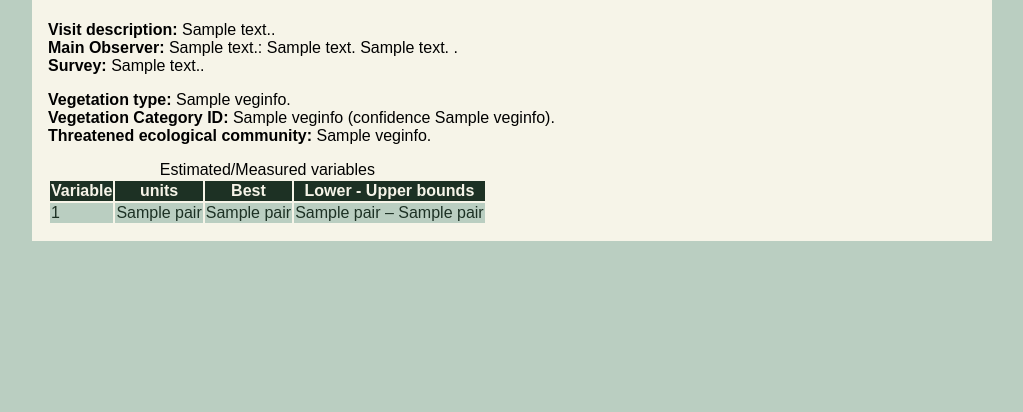
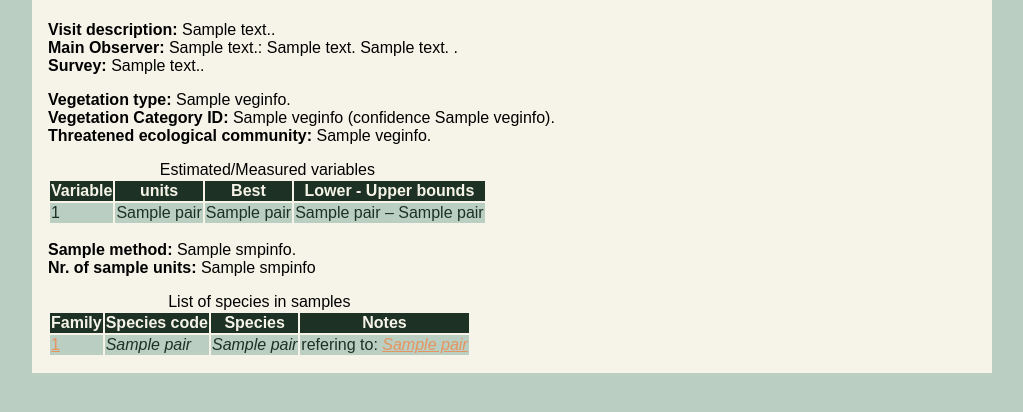
Before and after one commit to ces-unsw-edu-au/fireveg-webapp, a Flask app: template webapp/templates/sites/visit.html in a window 1280 px wide. Shown: the part 302-714 px from the top of the page, without its empty margins (128-1151 px from the left). Run offline with Flask 2, Linux system fonts and the light colour scheme; the template is opened without the code that fills it: most values are stand-ins (such as "Sample title", 1, 10 or a date in 2020); some libraries are stand-ins or nearby versions.

Commit message:
add quadrat samples

```diff
--- a/webapp/templates/sites/visit.html
+++ b/webapp/templates/sites/visit.html
@@ -114,4 +114,62 @@ No information on vegetation structure recorded.
   {% endif %}
 </div>
 
+<div>
+
+  <p>
+    {% if smpinfo == None %}
+    No information on field samples recorded.
+    {%else%}
+    <strong>Sample method:</strong>
+    	{% if smpinfo[0] == None %}
+    		<span class='empty'>Method not described.</span>
+    	{% else %}
+    		{{ smpinfo[0] }}.
+    	{% endif %}
+    <br/>
+    <strong>Nr. of sample units:</strong>
+        {{ smpinfo[1] }}
+    {% endif %}
+  </p>
+
+
+  {% if spplist|length == 0 %}
+  No information on vegetation structure recorded.
+  {%else%}
+    <table>
+      <caption>List of species in samples</caption>
+        <tr><th>Family</th><th>Species code</th><th>Species</th><th>Notes</th></tr>
+    {% for pair in spplist %}
+      <tr>
+
+        {% if pair[0] == None %}
+          <td class='empty'>Information missing</td>
+        {% else %}
+          <td>
+          <a href="{{ url_for( 'species.sp_list', id=pair[0] ) }}">{{ pair[0] }}</a></td>
+        {% endif %}
+
+        {% if pair[2] == pair[3]%}
+          <td><i><a href="{{ url_for( 'species.sp_info', id=pair[4] ) }}">{{ pair[1] }}</a></i></td>
+        {% else %}
+          <td><i>{{ pair[1] }}</i></td>
+        {% endif %}
+        <td><i>{{ pair[2] }}</i></td>
+
+
+        {% if pair[2] != pair[3] and pair[3] != None %}
+
+          <td>
+            refering to: <i><a href="{{ url_for( 'species.sp_info', id=pair[4] ) }}">{{ pair[3] }}</a></i>
+          </td>
+        {% else %}
+          <td class='empty'></td>
+        {% endif %}
+
+      </tr>
+    {% endfor %}
+    </table>
+    {% endif %}
+  </div>
+
 {% endblock %}
--- a/webapp/templates/species/info.html
+++ b/webapp/templates/species/info.html
@@ -65,7 +65,11 @@
       </tr>
 </table>
 
-  <h2>Fire related traits</h2>
+<h2>Field samples</h2>
+
+<p>List of sample visits (site_label and site_date, nr of samples)</p>
+
+  <h2>Fire related traits (from literature)</h2>
   {% if survs|length == 0 %}
   <h3 class='empty'>No survival traits recorded for this taxon</h3>
   {% else %}
```
Also changed, not shown: webapp/sites.py (+17 -1 lines), webapp/species.py (+7 -0 lines).
